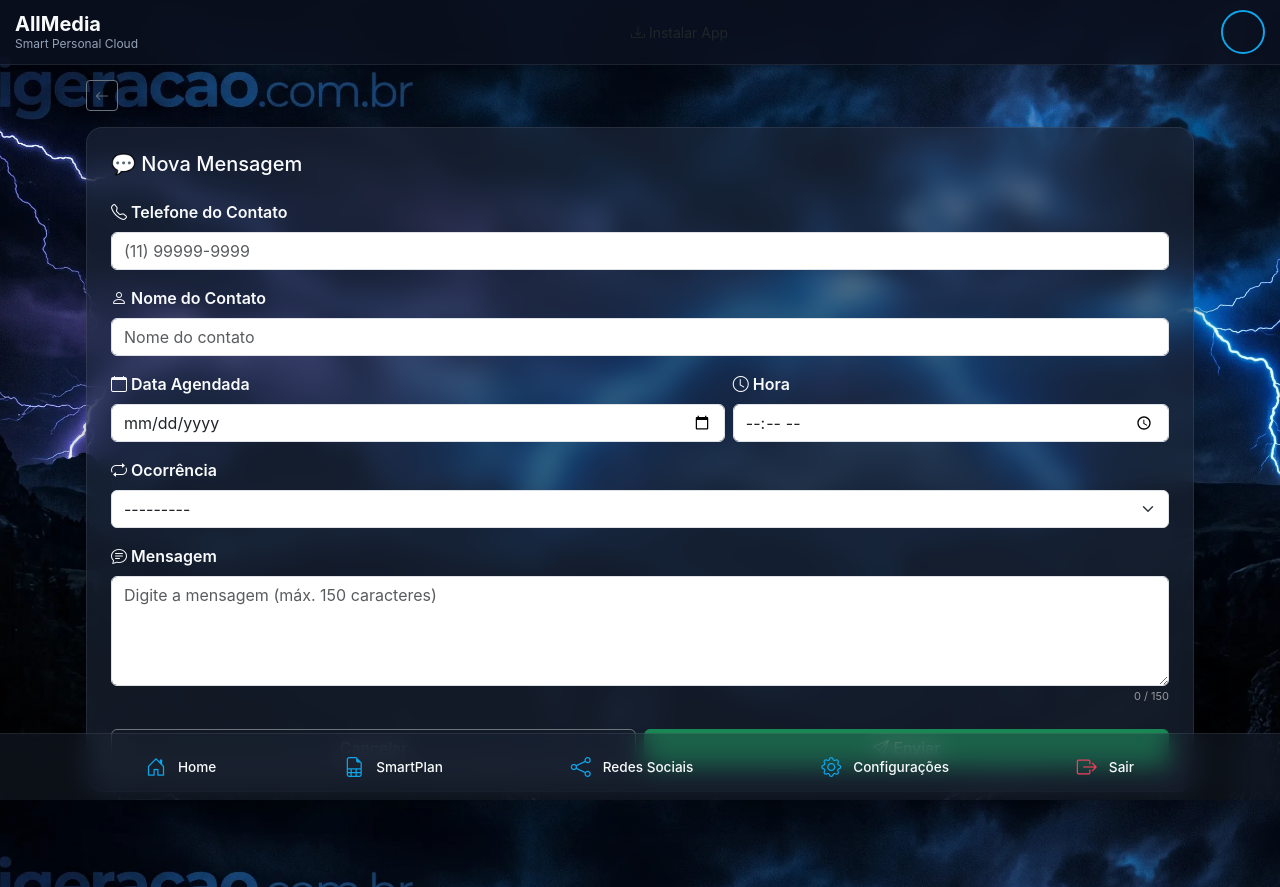
After one commit to valgandolfo/allmedias-, a Django app: page /mensagens/criar/ in a window 1280 px wide. The commit adds this page. Run offline with Django 5.2, Linux system fonts and the light colour scheme; the visitor is signed in with stand-in values (Sample User, id 1); some libraries are stand-ins or nearby versions.

Commit message:
feat: cria modulo de mensagens avulsas/agendadas para whatsapp

```diff
--- /dev/null
+++ b/app_newmedia/mensagem/forms.py
@@ -0,0 +1,46 @@
+from django import forms
+from .models import Mensagem
+
+
+class MensagemForm(forms.ModelForm):
+    class Meta:
+        model  = Mensagem
+        fields = ['men_telefone', 'men_nome', 'men_dat', 'men_hora', 'men_ocorrencia', 'men_mensagem']
+        widgets = {
+            'men_telefone':  forms.TextInput(attrs={
+                'class': 'form-control',
+                'placeholder': '(11) 99999-9999',
+                'id': 'id_men_telefone',
+            }),
+            'men_nome':      forms.TextInput(attrs={
+                'class': 'form-control',
+                'placeholder': 'Nome do contato',
+            }),
+            'men_dat':       forms.DateInput(attrs={
+                'class': 'form-control',
+                'type': 'date',
+            }),
+            'men_hora':      forms.TimeInput(attrs={
+                'class': 'form-control',
+                'type': 'time',
+            }),
+            'men_ocorrencia': forms.Select(attrs={
+                'class': 'form-select',
+                'id': 'id_men_ocorrencia',
+            }),
+            'men_mensagem':  forms.Textarea(attrs={
+                'class': 'form-control',
+                'rows': 4,
+                'maxlength': 150,
+                'placeholder': 'Digite a mensagem (máx. 150 caracteres)',
+                'id': 'id_men_mensagem',
+            }),
+        }
+        labels = {
+            'men_telefone':   'Telefone do Contato',
+            'men_nome':       'Nome do Contato',
+            'men_dat':        'Data Agendada',
+            'men_hora':       'Hora Agendada',
+            'men_ocorrencia': 'Ocorrência',
+            'men_mensagem':   'Mensagem',
+        }
--- /dev/null
+++ b/app_newmedia/mensagem/urls.py
@@ -0,0 +1,10 @@
+from django.urls import path
+from . import views
+
+urlpatterns = [
+    path('lista/',           views.mensagem_lista,    name='mensagem_lista'),
+    path('criar/',           views.mensagem_form,     name='mensagem_criar'),
+    path('<int:pk>/',        views.mensagem_detalhes, name='mensagem_detalhes'),
+    path('<int:pk>/form/',   views.mensagem_form,     name='mensagem_form'),
+    path('<int:pk>/reenviar/', views.mensagem_reenviar, name='mensagem_reenviar'),
+]
--- /dev/null
+++ b/app_newmedia/mensagem/views.py
@@ -0,0 +1,119 @@
+import os
+import requests as http_requests
+from django.shortcuts import render, redirect, get_object_or_404
+from django.contrib.auth.decorators import login_required
+from django.contrib import messages
+from django.http import JsonResponse
+from django.views.decorators.http import require_POST
+
+from .models import Mensagem
+from .forms import MensagemForm
+
+
+def _normalizar_telefone(telefone: str) -> str:
+    """Mantém apenas dígitos e adiciona DDI 55 se necessário."""
+    numero = ''.join(filter(str.isdigit, telefone))
+    if len(numero) in [10, 11] and not numero.startswith('55'):
+        numero = '55' + numero
+    return numero
+
+
+def _enviar_whatsapp(telefone: str, mensagem: str) -> dict:
+    """Envia mensagem via Evolution API. Retorna {'sucesso': bool, 'erro': str}."""
+    evolution_url   = os.environ.get('EVOLUTION_API_URL', '').rstrip('/')
+    evolution_token = os.environ.get('EVOLUTION_API_TOKEN', '')
+    instance_name   = os.environ.get('EVOLUTION_INSTANCE_NAME', '')
+
+    if not evolution_url or not evolution_token or not instance_name:
+        return {'sucesso': False, 'erro': 'Variáveis da Evolution API não configuradas.'}
+
+    numero = _normalizar_telefone(telefone)
+    endpoint = f"{evolution_url}/message/sendText/{instance_name}"
+    headers  = {'apikey': evolution_token, 'Content-Type': 'application/json'}
+    payload  = {'number': numero, 'text': mensagem}
+
+    try:
+        resp = http_requests.post(endpoint, json=payload, headers=headers, timeout=15)
+        if resp.status_code in [200, 201]:
+            return {'sucesso': True, 'erro': ''}
+        return {'sucesso': False, 'erro': f'HTTP {resp.status_code}: {resp.text[:200]}'}
+    except http_requests.Timeout:
+        return {'sucesso': False, 'erro': 'Timeout ao conectar na Evolution API.'}
+    except Exception as e:
+        return {'sucesso': False, 'erro': str(e)}
+
+
+@login_required
+def mensagem_lista(request):
+    """Lista todas as mensagens do usuário."""
+    mensagens = Mensagem.objects.filter(usuario=request.user)
+    return render(request, 'mensagem/lista.html', {'mensagens': mensagens})
+
+
+@login_required
+def mensagem_form(request, pk=None):
+    """View unificada: cria e edita mensagem. Envia imediatamente se ocorrência = Agora."""
+    mensagem = None
+    if pk:
+        mensagem = get_object_or_404(Mensagem, pk=pk, usuario=request.user)
+
+    if request.method == 'POST':
+        form = MensagemForm(request.POST, instance=mensagem)
+        if form.is_valid():
+            obj = form.save(commit=False)
+            obj.usuario = request.user
+
+            if obj.men_ocorrencia == 'agora':
+                resultado = _enviar_whatsapp(obj.men_telefone, obj.men_mensagem)
+                if resultado['sucesso']:
+                    obj.men_status = True
+                    obj.save()
+                    messages.success(request, f'✅ Mensagem enviada para {obj.men_nome}!')
+                else:
+                    obj.men_status = False
+                    obj.save()
+                    messages.error(request, f'❌ Falha ao enviar: {resultado["erro"]}')
+            else:
+                obj.men_status = False
+                obj.save()
+                messages.success(request, f'📅 Mensagem agendada para {obj.men_nome}.')
+
+            return redirect('mensagem_lista')
+    else:
+        form = MensagemForm(instance=mensagem)
+
+    return render(request, 'mensagem/detalhes.html', {
+        'form': form,
+        'mensagem': mensagem,
+        'acao': 'editar' if mensagem else 'criar',
+    })
+
+
+@login_required
+def mensagem_detalhes(request, pk):
+    """View de detalhes/confirmação de exclusão."""
+    mensagem = get_object_or_404(Mensagem, pk=pk, usuario=request.user)
+    acao = request.GET.get('acao', 'ver')
+
+    if acao == 'deletar' and request.method == 'POST':
+        mensagem.delete()
+        messages.success(request, 'Mensagem excluída com sucesso!')
+        return redirect('mensagem_lista')
+
+    return render(request, 'mensagem/detalhes.html', {
+        'mensagem': mensagem,
+        'acao': acao,
+    })
+
+
+@login_required
+@require_POST
+def mensagem_reenviar(request, pk):
+    """Reenvia uma mensagem já existente via Evolution API (chamada AJAX)."""
+    mensagem = get_object_or_404(Mensagem, pk=pk, usuario=request.user)
+    resultado = _enviar_whatsapp(mensagem.men_telefone, mensagem.men_mensagem)
+    if resultado['sucesso']:
+        mensagem.men_status = True
+        mensagem.save(update_fields=['men_status'])
+        return JsonResponse({'sucesso': True})
+    return JsonResponse({'sucesso': False, 'erro': resultado['erro']}, status=400)
--- a/pro_newmedia/settings.py
+++ b/pro_newmedia/settings.py
@@ -112,6 +112,7 @@ INSTALLED_APPS = [
     "app_newmedia.calendario",
     "app_newmedia.smartplan",
     "app_newmedia.carteira",
+    "app_newmedia.mensagem",
     "django_q",
 ]
 
--- a/pro_newmedia/urls.py
+++ b/pro_newmedia/urls.py
@@ -102,6 +102,11 @@ urlpatterns = [
     # CARTEIRA (notificações de compras)
     # ===================================================================
     path("carteira/", include('app_newmedia.carteira.urls')),
+
+    # ===================================================================
+    # MENSAGENS WHATSAPP
+    # ===================================================================
+    path("mensagens/", include('app_newmedia.mensagem.urls')),
 ]
 
 # ===================================================================
--- /dev/null
+++ b/templates/mensagem/detalhes.html
@@ -0,0 +1,191 @@
+{% extends 'crud/detalhes_base.html' %}
+
+{% block crud_title %}Mensagem WhatsApp{% endblock %}
+{% block list_url %}{% url 'mensagem_lista' %}{% endblock %}
+
+{% block child_css %}
+<style>
+    .char-counter { font-size: 11px; color: #999; text-align: right; margin-top: 2px; }
+    .char-counter.over { color: #ef4444; }
+    .ocorrencia-info { font-size: 12px; color: #6b7280; margin-top: 4px; }
+</style>
+{% endblock %}
+
+{% block form_view %}
+<div class="card-custom p-4">
+    <h5 class="mb-4">
+        {% if acao == 'criar' %}💬 Nova Mensagem{% else %}✏️ Editar Mensagem{% endif %}
+    </h5>
+
+    {% if messages %}
+        {% for msg in messages %}
+        <div class="alert alert-{{ msg.tags }} alert-dismissible fade show" role="alert">
+            {{ msg }}
+            <button type="button" class="btn-close" data-bs-dismiss="alert"></button>
+        </div>
+        {% endfor %}
+    {% endif %}
+
+    <form method="post" id="formMensagem">
+        {% csrf_token %}
+
+        <!-- Telefone -->
+        <div class="mb-3">
+            <label for="id_men_telefone" class="form-label fw-semibold">
+                <i class="bi bi-telephone"></i> Telefone do Contato
+            </label>
+            {{ form.men_telefone }}
+            {% if form.men_telefone.errors %}
+                <div class="text-danger small mt-1">{{ form.men_telefone.errors }}</div>
+            {% endif %}
+        </div>
+
+        <!-- Nome -->
+        <div class="mb-3">
+            <label for="{{ form.men_nome.id_for_label }}" class="form-label fw-semibold">
+                <i class="bi bi-person"></i> Nome do Contato
+            </label>
+            {{ form.men_nome }}
+            {% if form.men_nome.errors %}
+                <div class="text-danger small mt-1">{{ form.men_nome.errors }}</div>
+            {% endif %}
+        </div>
+
+        <!-- Data e Hora lado a lado -->
+        <div class="row g-2 mb-3">
+            <div class="col-7">
+                <label for="{{ form.men_dat.id_for_label }}" class="form-label fw-semibold">
+                    <i class="bi bi-calendar"></i> Data Agendada
+                </label>
+                {{ form.men_dat }}
+            </div>
+            <div class="col-5">
+                <label for="{{ form.men_hora.id_for_label }}" class="form-label fw-semibold">
+                    <i class="bi bi-clock"></i> Hora
+                </label>
+                {{ form.men_hora }}
+            </div>
+        </div>
+
+        <!-- Ocorrência -->
+        <div class="mb-3">
+            <label for="id_men_ocorrencia" class="form-label fw-semibold">
+                <i class="bi bi-repeat"></i> Ocorrência
+            </label>
+            {{ form.men_ocorrencia }}
+            <div class="ocorrencia-info" id="ocorrenciaInfo"></div>
+        </div>
+
+        <!-- Mensagem + contador -->
+        <div class="mb-4">
+            <label for="id_men_mensagem" class="form-label fw-semibold">
+                <i class="bi bi-chat-text"></i> Mensagem
+            </label>
+            {{ form.men_mensagem }}
+            <div class="char-counter" id="charCounter">0 / 150</div>
+            {% if form.men_mensagem.errors %}
+                <div class="text-danger small mt-1">{{ form.men_mensagem.errors }}</div>
+            {% endif %}
+        </div>
+
+        <!-- Botões -->
+        <div class="d-flex gap-2">
+            <a href="{% url 'mensagem_lista' %}" class="btn btn-outline-secondary flex-fill">
+                Cancelar
+            </a>
+            <button type="submit" class="btn btn-success flex-fill" id="btnEnviar">
+                <i class="bi bi-send"></i> <span id="btnEnviarText">Enviar</span>
+            </button>
+        </div>
+    </form>
+</div>
+{% endblock %}
+
+{% block detail_view %}
+<div class="card-custom p-4">
+    <h5 class="mb-3">💬 {{ mensagem.men_nome }}</h5>
+
+    <table class="table table-borderless table-sm">
+        <tr><th class="text-muted" style="width:40%">Telefone</th><td>{{ mensagem.men_telefone }}</td></tr>
+        <tr><th class="text-muted">Data</th><td>{{ mensagem.men_dat|date:"d/m/Y" }} às {{ mensagem.men_hora|time:"H:i" }}</td></tr>
+        <tr><th class="text-muted">Ocorrência</th><td>{{ mensagem.get_men_ocorrencia_display }}</td></tr>
+        <tr><th class="text-muted">Status</th><td>{% if mensagem.men_status %}✅ Enviada{% else %}⏳ Pendente{% endif %}</td></tr>
+        <tr><th class="text-muted">Mensagem</th><td>{{ mensagem.men_mensagem }}</td></tr>
+    </table>
+
+    <div class="d-flex gap-2 mt-3">
+        <a href="{% url 'mensagem_form' mensagem.pk %}" class="btn btn-outline-primary flex-fill">
+            <i class="bi bi-pencil"></i> Editar
+        </a>
+        <a href="{% url 'mensagem_detalhes' mensagem.pk %}?acao=deletar" class="btn btn-outline-danger flex-fill">
+            <i class="bi bi-trash"></i> Excluir
+        </a>
+    </div>
+</div>
+{% endblock %}
+
+{% block delete_info %}
+<p class="text-center"><strong>{{ mensagem.men_nome }}</strong><br>
+<small class="text-muted">{{ mensagem.men_telefone }} — {{ mensagem.men_dat|date:"d/m/Y" }}</small></p>
+{% endblock %}
+{% block delete_cancel_url %}{% url 'mensagem_lista' %}{% endblock %}
+
+{% block child_js %}
+<script>
+// Contador de caracteres
+const msgField = document.getElementById('id_men_mensagem');
+const counter  = document.getElementById('charCounter');
+if (msgField && counter) {
+    function atualizarContador() {
+        const len = msgField.value.length;
+        counter.textContent = len + ' / 150';
+        counter.classList.toggle('over', len > 150);
+    }
+    msgField.addEventListener('input', atualizarContador);
+    atualizarContador();
+}
+
+// Máscara de telefone
+const telField = document.getElementById('id_men_telefone');
+if (telField) {
+    telField.addEventListener('input', function() {
+        let v = this.value.replace(/\D/g, '').slice(0, 11);
+        if (v.length > 10) {
+            v = v.replace(/^(\d{2})(\d{5})(\d{4})$/, '($1) $2-$3');
+        } else if (v.length > 6) {
+            v = v.replace(/^(\d{2})(\d{4})(\d{0,4})$/, '($1) $2-$3');
+        } else if (v.length > 2) {
+            v = v.replace(/^(\d{2})(\d{0,5})$/, '($1) $2');
+        } else {
+            v = v.replace(/^(\d{0,2})$/, '($1');
+        }
+        this.value = v;
+    });
+}
+
+// Info dinâmica de ocorrência
+const ocorrSelect = document.getElementById('id_men_ocorrencia');
+const ocorrInfo   = document.getElementById('ocorrenciaInfo');
+const btnText     = document.getElementById('btnEnviarText');
+
+const ocorrMap = {
+    'agora':    { info: '⚡ A mensagem será enviada imediatamente ao clicar em Enviar.', btn: 'Enviar agora' },
+    'todo_dia': { info: '📅 Será disparada todos os dias no horário agendado.',          btn: 'Agendar' },
+    'semanal':  { info: '📅 Será disparada uma vez por semana no horário agendado.',     btn: 'Agendar' },
+    'mensal':   { info: '📅 Será disparada uma vez por mês no horário agendado.',        btn: 'Agendar' },
+};
+
+function atualizarOcorrencia() {
+    const val = ocorrSelect ? ocorrSelect.value : '';
+    if (ocorrMap[val]) {
+        if (ocorrInfo) ocorrInfo.textContent = ocorrMap[val].info;
+        if (btnText)   btnText.textContent   = ocorrMap[val].btn;
+    }
+}
+
+if (ocorrSelect) {
+    ocorrSelect.addEventListener('change', atualizarOcorrencia);
+    atualizarOcorrencia();
+}
+</script>
+{% endblock %}
```
Also changed, not shown: app_newmedia/mensagem/apps.py (added, +7 -0 lines), app_newmedia/mensagem/models.py (added, +32 -0 lines), templates/home.html (+8 -0 lines), templates/mensagem/lista.html (added, +156 -0 lines), app_newmedia/mensagem/__init__.py (added), app_newmedia/mensagem/migrations/0001_initial.py (added), app_newmedia/mensagem/migrations/__init__.py (added).
